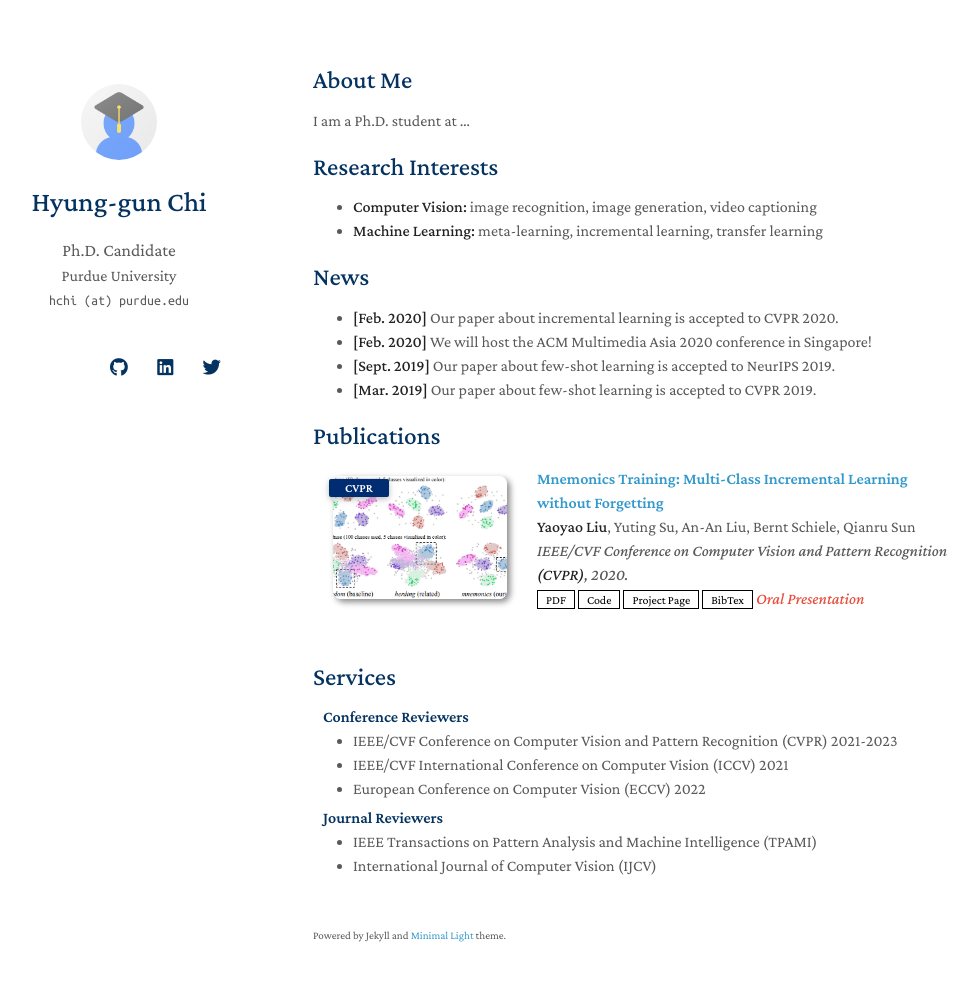
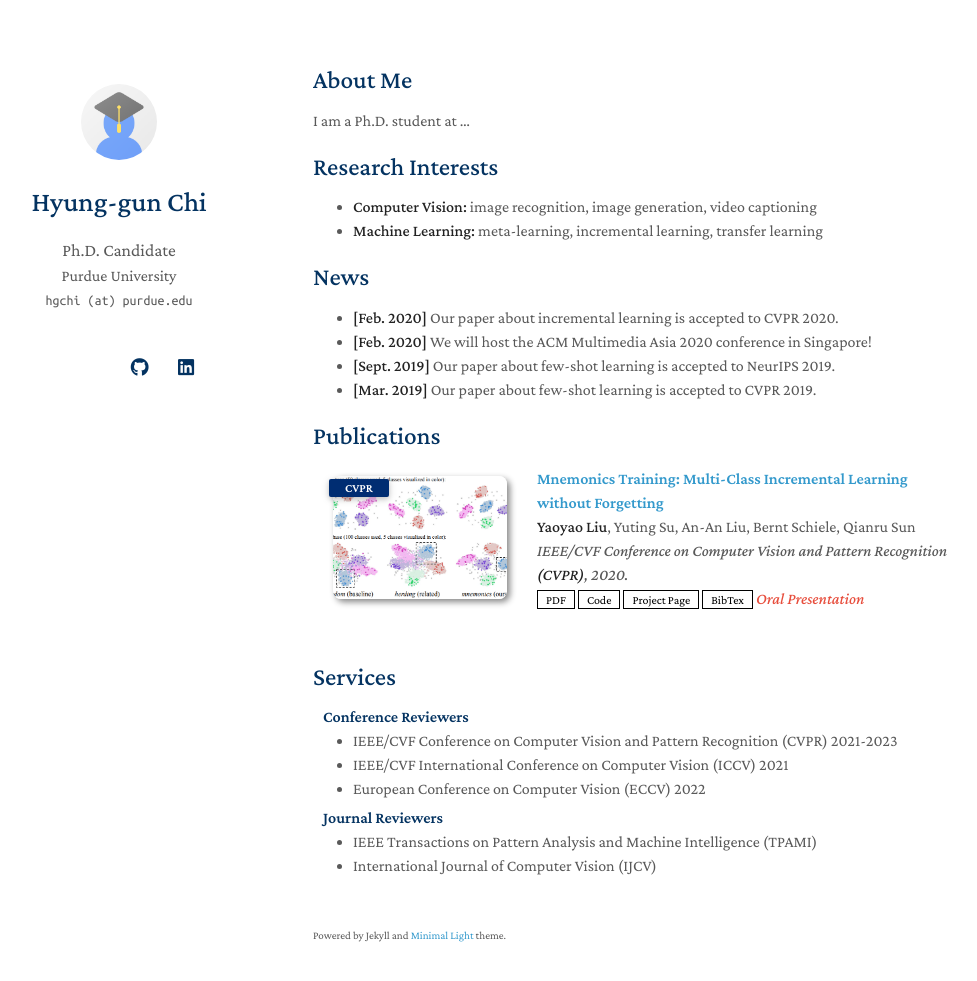
Before and after one commit to stnoah1/stnoah1.github.io, a Jekyll site: the page built from index.md, in a window 1280 px wide and 1016 px high. Shown: the top 981 px of the window, without its empty margins (157-1134 px from the left). Built offline with Jekyll 4.4.1, drawn with Linux system fonts in a browser that asks for light colours; nearby versions of some CDN libraries; a style sheet for code colours, icons or effects is not loaded; our own code applies the rules of GitHub Pages for plain Markdown files; part of the change alters nothing that is shown.

Commit message:
Update _config.yml

```diff
--- a/_config.yml
+++ b/_config.yml
@@ -2,7 +2,7 @@
 title: Hyung-gun Chi
 position: Ph.D. Candidate
 affiliation: Purdue University
-email: hchi (at) purdue.edu
+email: hgchi (at) purdue.edu
 
 # Search Engine Optimization (SEO)
 # The following information is used to improve the website traffic from search engines, e.g., Google.
@@ -12,11 +12,11 @@ canonical: https://minimal-light-theme.yliu.me/
 
 # Links
 # If you don't need one of them, you may delete the corresponding line.
-google_scholar: https://scholar.google.com/
+google_scholar: https://scholar.google.com/citations?user=3_l59DIAAAAJ&hl=en
 cv_link: assets/files/curriculum_vitae.pdf
-github_link: https://github.com/
-linkedin: https://www.linkedin.com/
-twitter: https://twitter.com/
+github_link: https://github.com/stnoah1
+linkedin: https://linkedin.com/in/hyung-gun/
+# twitter: https://twitter.com/
 
 # Images (e.g., your profile picture and your website's favicon)
 # "favicon" and "favicon_dark" are used for the light and dark modes, respectively.
```
